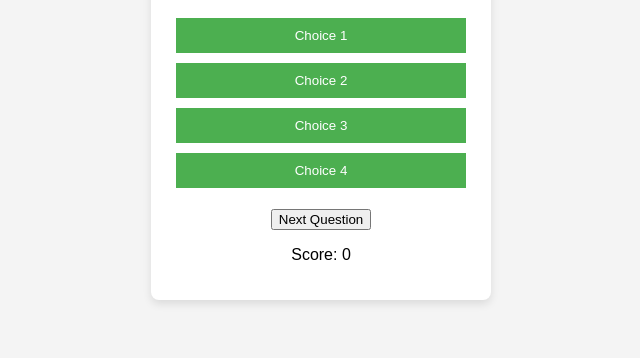
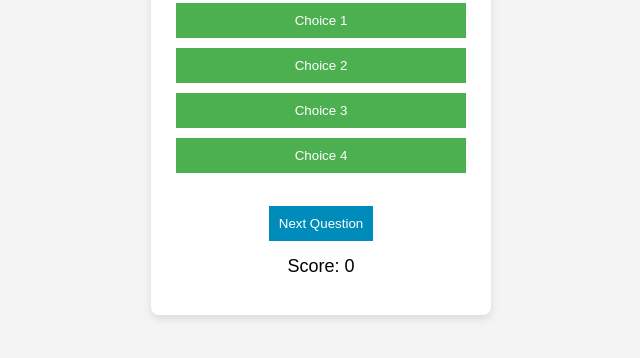
Before and after one commit to syeda993192/class-task-003, a plain HTML site: page index.html in a window 1280 px wide. Shown: the part 310-668 px from the top of the page, without its empty margins (319-959 px from the left). Drawn offline with Linux system fonts and the light colour scheme.

Commit message:
'next button' styling and hovers

```diff
--- a/style.css
+++ b/style.css
@@ -33,3 +33,24 @@ body {
     cursor: pointer;
     transition: background-color 0.3s ease;
   }
+  .answer:hover {
+    background-color: #45a049;
+  }
+
+  #next-btn {
+    background-color: #008CBA;
+    color: white;
+    border: none;
+    padding: 10px;
+    margin-top: 10px;
+    cursor: pointer;
+  }
+
+  #next-btn:hover {
+    background-color: #007B9E;
+  }
+
+  #score, #message {
+    margin-top: 15px;
+    font-size: 18px;
+  }
```
